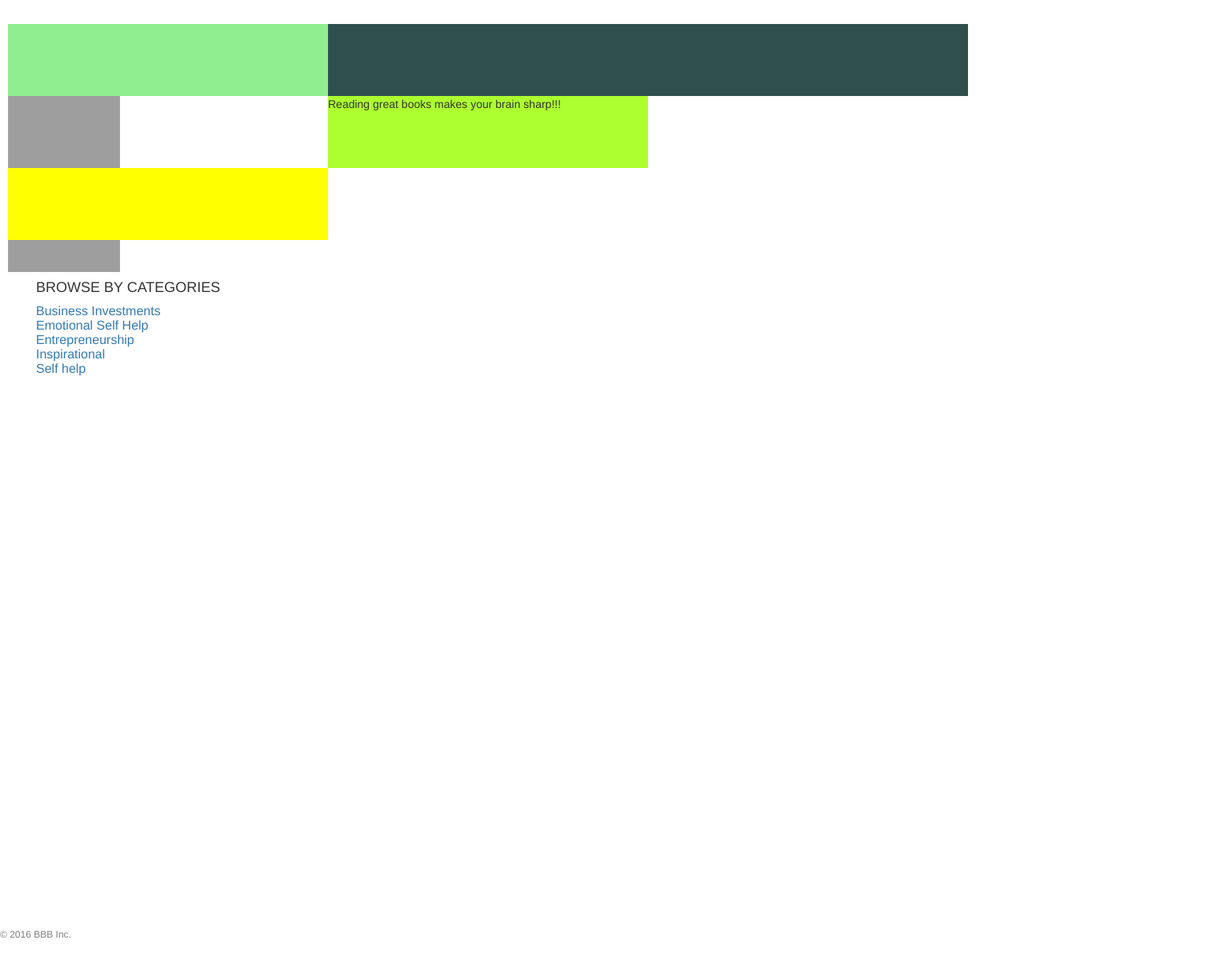
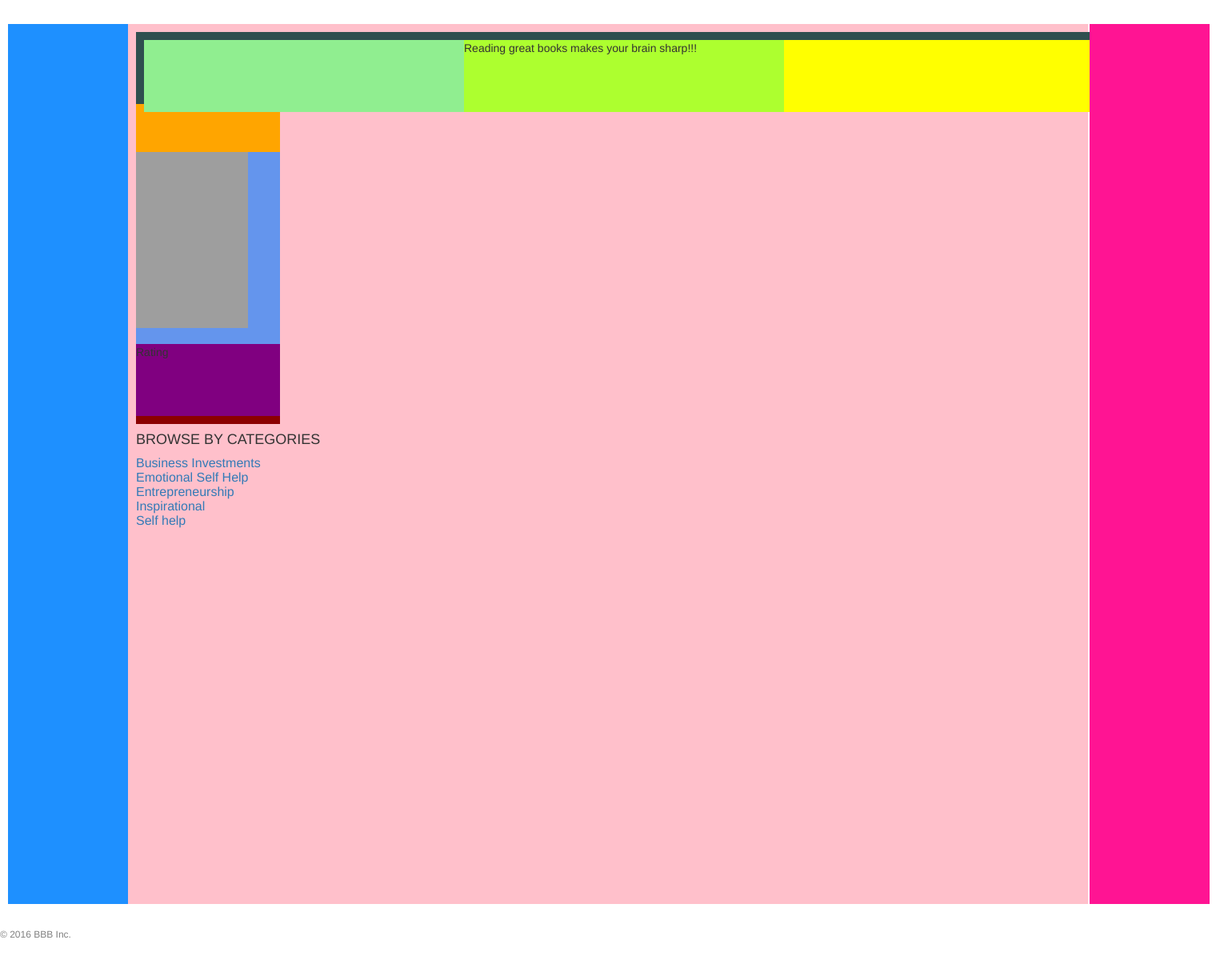
Before and after one commit to zolaneta/books_flask_app, a Flask app: page /title in a window 1520 px wide. Shown: the part 52-1272 px from the top of the page at 80% size. Run offline with Flask 2, Linux system fonts and the light colour scheme; data comes from the database, SQL or seed files in the repository; some libraries are stand-ins or nearby versions; grey boxes are pictures that could not be loaded.

Commit message:
title.html and title.css, added side bars and book space, modifying the book page

```diff
--- a/app/static/css/layout.css
+++ b/app/static/css/layout.css
@@ -21,7 +21,7 @@ body {
 
     background-color: pink;
     width: 1000px;
-    height: 1000px;
+    height: 100%;
 
     padding-top: 5px;
     padding-left: 15px;
--- a/app/static/css/title.css
+++ b/app/static/css/title.css
@@ -1,26 +1,78 @@
-#top{
+#main-left{
+
+    background-color: dodgerblue;
+    width: 150px;
+    height: 1100px;
+}
 
 
+#main{
+    position: relative;
+    left: 150px;
+    bottom: 1100px;
+    background-color: pink;
+    width: 1200px;
+    height: 1100px;
+   padding: 10px;
+   padding-bottom: 60px;   /* Height of the footer */
+
+}
+#main-right {
+position: relative;
+    background-color: deeppink;
+  bottom: 2200px;
+ left: 1352px;
+
+    width: 150px;
+    height: 1100px;
+}
+
+#top{
     background-color: darkslategray;
+    padding: 10px;
     height: 90px;
-    width: 1200px
+    width: 1200px;
 }
 #top1{
-position: relative;
+    position: relative;
     background-color: lightgreen;
     height: 90px;
     width: 400px;
 }
 #top2{
-position: relative;
+    position: relative;
+    bottom: 90px;
     left: 400px;
     background-color: greenyellow;
     height: 90px;
     width: 400px;
 }
 #top3{
-position: relative;
+    position: relative;
+    bottom: 180px;
+    left: 800px;
     background-color: yellow;
     height: 90px;
     width: 400px;
 }
+
+#book{
+    background-color: darkred;
+    height: 400px;
+    width: 180px;
+}
+#book1{
+    background-color: orange;
+    height: 60px;
+    width: 180px;
+}
+#book2{
+    background-color: cornflowerblue;
+    height: 240px;
+    width: 180px;
+}
+#book3{
+    background-color: purple;
+    height: 90px;
+    width: 180px;
+}
--- a/app/templates/layout.html
+++ b/app/templates/layout.html
@@ -71,7 +71,7 @@
 </nav>
 
 
-<div class=”container”>
+<div class=”container-fluid”>
   <div id="body">
 
 {% block content %}
--- a/app/templates/title.html
+++ b/app/templates/title.html
@@ -8,6 +8,13 @@
 <link rel="stylesheet" type="text/css" href="{{ url_for('static', filename='css/title.css') }}">
 
 
+<div id="main-left"></div>
+
+<div id="main">
+
+
+
+
     <div id="top">
         <div id="top1"></div>
         <div id="top2">Reading great books makes your brain sharp!!!</div>
@@ -16,6 +23,16 @@
 
 
 
+
+    <div id="book">
+        <div id="book1"></div>
+        <div id="book2"><img src="/images/{{ specific_book.id}}.jpg" alt="pic1"/></div>
+        <div id="book3">Rating</div>
+
+    </div>
+
+
+<!--
 
          <table>
             <tr>
@@ -29,9 +46,9 @@
 
         </table>
 
+-->
 
 
-    <div class="side_bar">
         <h4>BROWSE BY CATEGORIES</h4>
         <table>
 
@@ -41,11 +58,15 @@
                   <td><a href="/category/{{ item.category }}"> {{ item.category }} </a> </td>
                       {#  {{ item.category }} becomes <category> in the view #}
                </tr>
+
            {% endfor %}
+
         </table>
-    </div>
 
 
+</div>
+
+<div id="main-right"></div>
 
 
         {% endblock %}
```
